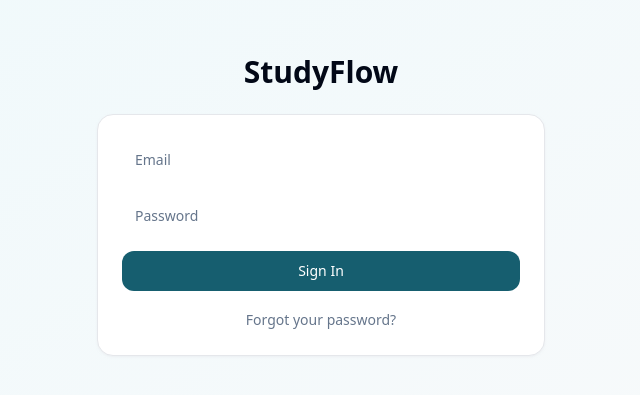
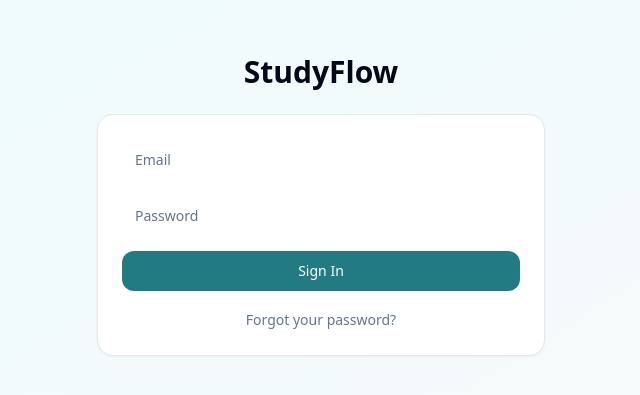
Before and after one commit to reb-cat/study-flow-simplified, a React (Vite) app: page / in a window 1280 px wide. Shown: the part 195-590 px from the top of the page, without its empty margins (319-959 px from the left). Built offline with nearby package versions, Linux system fonts and the light colour scheme.

Commit message:
Reverted to commit fd753e295bf4011cc5fab9ebe6fa16826886f34a

```diff
--- a/src/components/ui/button.tsx
+++ b/src/components/ui/button.tsx
@@ -9,7 +9,7 @@ const buttonVariants = cva(
   {
     variants: {
       variant: {
-        default: "bg-primary text-primary-foreground hover:bg-primary-hover",
+        default: "bg-primary/90 text-primary-foreground hover:bg-primary/80",
         destructive: "bg-destructive text-destructive-foreground hover:bg-destructive/90",
         outline: "border border-input bg-background hover:bg-accent hover:text-accent-foreground",
         secondary: "bg-secondary text-secondary-foreground hover:bg-secondary/80",
--- a/src/index.css
+++ b/src/index.css
@@ -20,11 +20,11 @@
     --popover: 0 0% 100%;
     --popover-foreground: 222 84% 4.9%;
 
-    /* Brand colors - Custom blue primary */
-    --primary: 191 67% 26%;
+    /* Brand colors - Custom teal primary */
+    --primary: 185 84% 25%;
     --primary-foreground: 0 0% 100%;
-    --primary-hover: 191 67% 21%;
-    --primary-light: 191 67% 96%;
+    --primary-hover: 185 84% 20%;
+    --primary-light: 185 84% 96%;
 
     /* Success & completion - Accessible green */
     --success: 142 76% 36%;
@@ -74,7 +74,7 @@
     --radius-lg: 1rem;
 
     /* Gradients - Accessible combinations */
-    --gradient-primary: linear-gradient(135deg, hsl(var(--primary)), hsl(191 67% 35%));
+    --gradient-primary: linear-gradient(135deg, hsl(var(--primary)), hsl(185 84% 35%));
     --gradient-success: linear-gradient(135deg, hsl(var(--success)), hsl(142 76% 32%));
     --gradient-timer: linear-gradient(135deg, hsl(var(--timer)), hsl(25 85% 40%));
     --gradient-accent: linear-gradient(135deg, hsl(220 14% 91%), hsl(220 14% 86%));
@@ -124,10 +124,10 @@
     --popover: 220 13% 9%;
     --popover-foreground: 210 40% 98%;
 
-    --primary: 191 67% 53%;
+    --primary: 185 84% 53%;
     --primary-foreground: 0 0% 100%;
-    --primary-hover: 191 67% 58%;
-    --primary-light: 191 67% 15%;
+    --primary-hover: 185 84% 58%;
+    --primary-light: 185 84% 15%;
 
     --success: 142 76% 50%;
     --success-foreground: 0 0% 100%;
```
